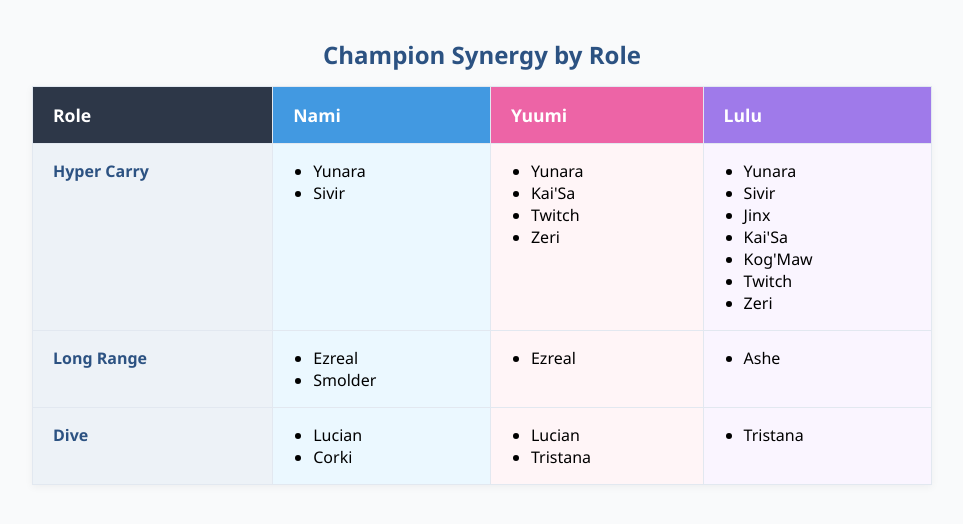
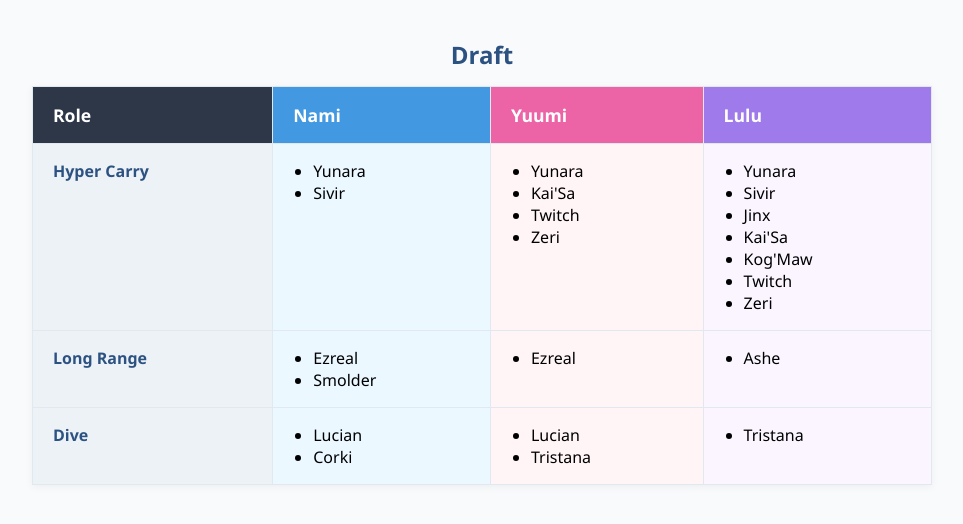
Before and after one commit to 1qrow/LoL, a plain HTML site: page index.html in a window 1280 px wide. Shown: the whole page, without its empty margins (158-1121 px from the left). Drawn offline with Linux system fonts and the light colour scheme.

Commit message:
index.html

```diff
--- a/index.html
+++ b/index.html
@@ -72,7 +72,7 @@
 <body>
 
 <table>
-  <caption>Champion Synergy by Role</caption>
+  <caption>Draft</caption>
   <thead>
     <tr>
       <th class="role">Role</th>
```
